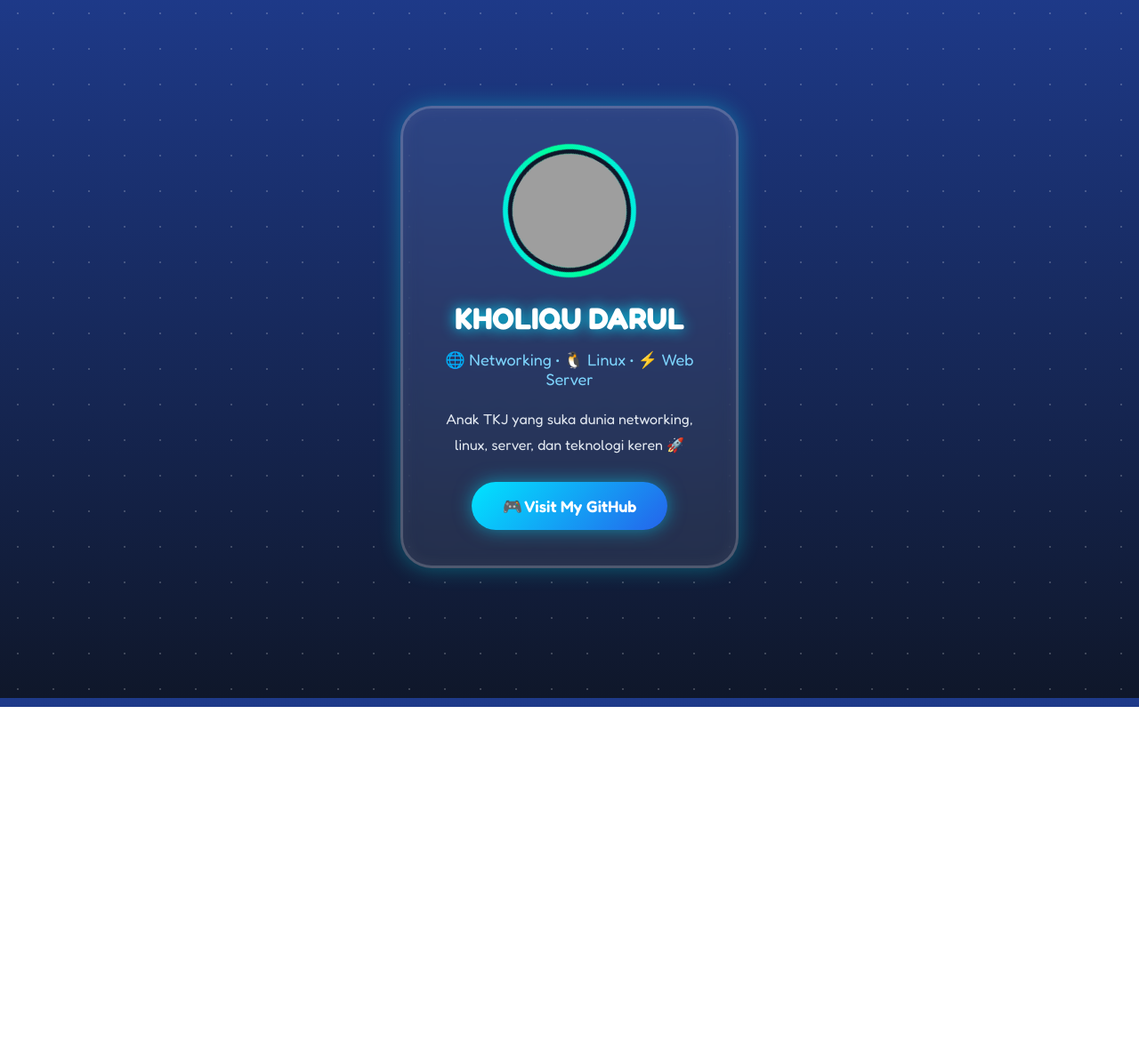
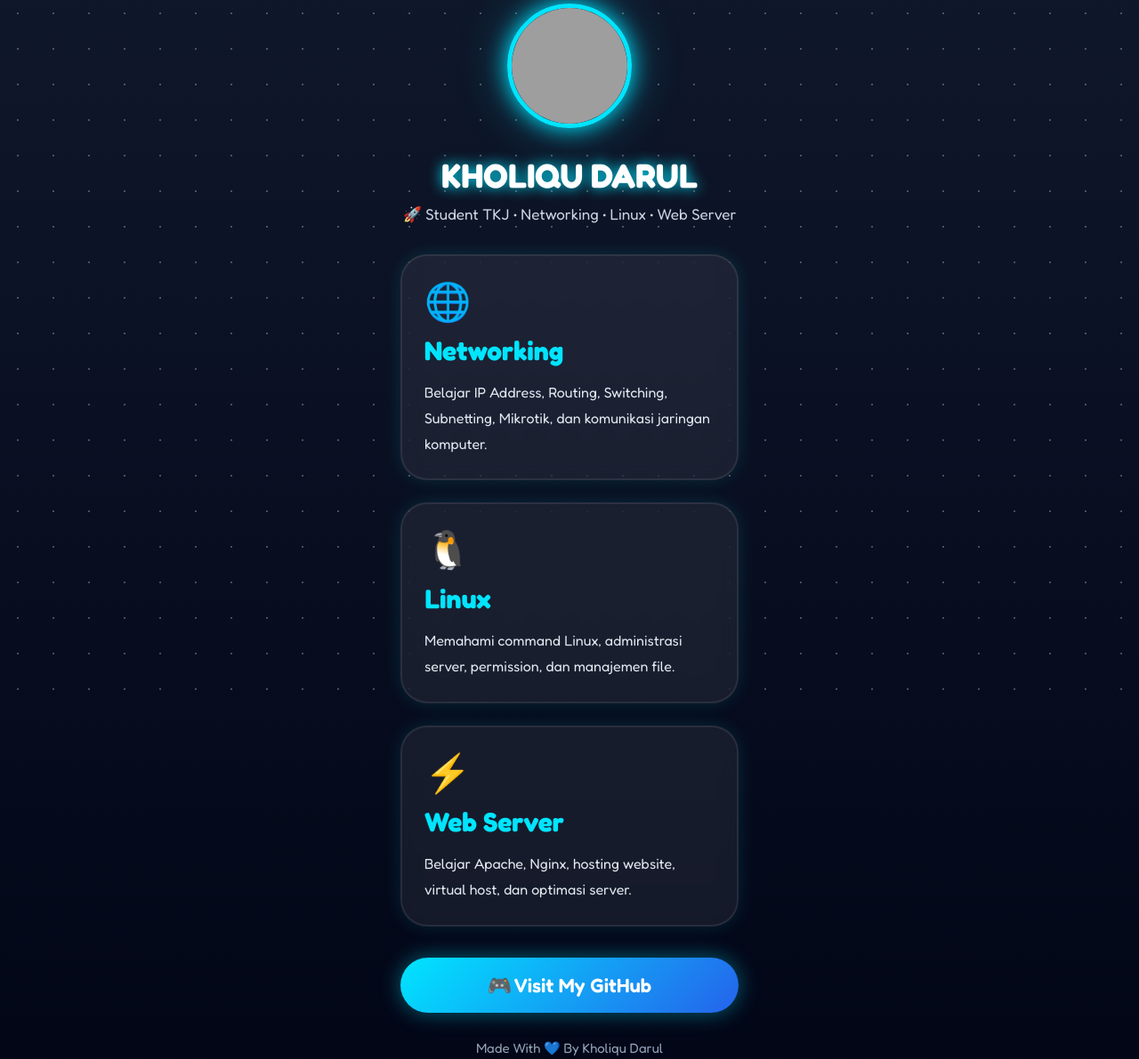
Before and after one commit to kholiqudz/kholiqu, a plain HTML site: page index.html in a window 1280 px wide. Shown: the part 15-1206 px from the top of the page at 89% size. Before the commit the page ends 810 px from the top, so only its background shows below. Drawn offline with Linux system fonts and the light colour scheme; grey boxes are pictures that could not be loaded.

Commit message:
Update index.html

```diff
--- a/index.html
+++ b/index.html
@@ -1,35 +1,13 @@
-<!-- KARTUN GITHUB PROFILE -->
-<section class="cartoon-section">
+<!DOCTYPE html>
+<html lang="id">
+<head>
+<meta charset="UTF-8">
+<meta name="viewport" content="width=device-width, initial-scale=1.0">
+<title>Kholiqu Darul</title>
 
-  <div class="stars"></div>
-
-  <div class="profile-card">
-
-    <div class="avatar-wrap">
-      <img src="https://github.com/kholiqudarul.png" class="avatar">
-    </div>
-
-    <h1>KHOLIQU DARUL</h1>
-
-    <div class="role">
-      🌐 Networking • 🐧 Linux • ⚡ Web Server
-    </div>
-
-    <p>
-      Anak TKJ yang suka dunia networking, linux, server,
-      dan teknologi keren 🚀
-    </p>
-
-    <a href="https://github.com/kholiqudarul" target="_blank">
-      🎮 Visit My GitHub
-    </a>
-
-  </div>
-
-</section>
+<link href="https://fonts.googleapis.com/css2?family=Fredoka:wght@400;500;600;700&display=swap" rel="stylesheet">
 
 <style>
-@import url('https://fonts.googleapis.com/css2?family=Fredoka:wght@400;500;600;700&display=swap');
 
 *{
   margin:0;
@@ -39,25 +17,26 @@
 }
 
 body{
-  min-height:100vh;
   background:
-  linear-gradient(180deg,#1e3a8a,#0f172a);
-  overflow:hidden;
+  linear-gradient(180deg,#0f172a,#020617);
+  overflow-x:hidden;
+  color:white;
 }
 
-/* BINTANG */
-.stars{
-  position:absolute;
+/* BACKGROUND */
+body::before{
+  content:'';
+  position:fixed;
   width:100%;
   height:100%;
   background-image:
-  radial-gradient(white 1px, transparent 1px);
+  radial-gradient(#ffffff44 1px, transparent 1px);
   background-size:40px 40px;
-  opacity:0.2;
-  animation:move 20s linear infinite;
+  animation:stars 20s linear infinite;
+  z-index:-1;
 }
 
-@keyframes move{
+@keyframes stars{
   from{
     transform:translateY(0);
   }
@@ -66,105 +45,219 @@
   }
 }
 
-.cartoon-section{
-  display:flex;
-  justify-content:center;
-  align-items:center;
-  min-height:100vh;
-  padding:20px;
-  position:relative;
+/* CONTAINER */
+.container{
+  width:100%;
+  max-width:430px;
+  margin:auto;
+  padding:25px;
 }
 
-.profile-card{
-  width:380px;
-  background:rgba(255,255,255,0.08);
-  border:3px solid rgba(255,255,255,0.2);
-  backdrop-filter:blur(10px);
-  border-radius:35px;
-  padding:40px 30px;
+/* HEADER */
+.header{
   text-align:center;
+  margin-bottom:35px;
+}
+
+.avatar{
+  width:140px;
+  height:140px;
+  border-radius:50%;
+  border:5px solid #00e5ff;
   box-shadow:
-  0 0 25px rgba(0,255,255,0.3),
-  inset 0 0 20px rgba(255,255,255,0.05);
-  position:relative;
-  z-index:2;
+  0 0 25px #00e5ff,
+  0 0 60px #00e5ff55;
   animation:float 4s ease-in-out infinite;
 }
 
 @keyframes float{
-  0%{
-    transform:translateY(0px);
+  0%,100%{
+    transform:translateY(0);
   }
   50%{
     transform:translateY(-12px);
   }
-  100%{
-    transform:translateY(0px);
-  }
 }
 
-.avatar-wrap{
-  width:150px;
-  height:150px;
-  margin:auto;
-  border-radius:50%;
-  padding:6px;
-  background:
-  linear-gradient(135deg,#00e5ff,#00ff99,#00e5ff);
-  animation:spin 6s linear infinite;
-}
-
-@keyframes spin{
-  100%{
-    transform:rotate(360deg);
-  }
-}
-
-.avatar{
-  width:100%;
-  height:100%;
-  border-radius:50%;
-  object-fit:cover;
-  border:5px solid #0f172a;
-}
-
-.profile-card h1{
-  margin-top:25px;
+.header h1{
+  margin-top:20px;
+  font-size:38px;
   color:white;
-  font-size:34px;
   text-shadow:0 0 15px #00e5ff;
 }
 
-.role{
-  margin-top:15px;
-  color:#7dd3fc;
-  font-size:18px;
+.header p{
+  margin-top:10px;
+  color:#cbd5e1;
+  font-size:17px;
 }
 
-.profile-card p{
-  margin-top:20px;
+/* CARD */
+.card{
+  background:rgba(255,255,255,0.07);
+  border:2px solid rgba(255,255,255,0.08);
+  border-radius:30px;
+  padding:25px;
+  margin-bottom:25px;
+  backdrop-filter:blur(10px);
+  box-shadow:0 0 20px rgba(0,255,255,0.12);
+  transition:0.4s;
+}
+
+.card:hover{
+  transform:translateY(-8px) scale(1.03);
+  box-shadow:0 0 30px #00e5ff;
+}
+
+.icon{
+  font-size:42px;
+  margin-bottom:12px;
+}
+
+.card h2{
+  color:#00e5ff;
+  font-size:30px;
+  margin-bottom:15px;
+}
+
+.card p{
   color:#e2e8f0;
   line-height:1.8;
   font-size:16px;
 }
 
-.profile-card a{
-  display:inline-block;
-  margin-top:28px;
-  padding:16px 35px;
-  border-radius:50px;
+/* GITHUB BUTTON */
+.github{
+  margin-top:35px;
+  text-align:center;
+}
+
+.github a{
+  display:flex;
+  align-items:center;
+  justify-content:center;
+  gap:12px;
+  text-decoration:none;
   background:
   linear-gradient(135deg,#00e5ff,#2563eb);
+  padding:18px;
+  border-radius:60px;
   color:white;
-  text-decoration:none;
-  font-size:18px;
+  font-size:22px;
   font-weight:600;
+  box-shadow:0 0 25px rgba(0,229,255,0.4);
   transition:0.4s;
-  box-shadow:0 0 20px rgba(0,229,255,0.5);
 }
 
-.profile-card a:hover{
-  transform:scale(1.1) rotate(-2deg);
-  box-shadow:0 0 35px #00e5ff;
+.github a:hover{
+  transform:scale(1.08);
+  box-shadow:0 0 40px #00e5ff;
 }
+
+/* FOOTER */
+.footer{
+  margin-top:30px;
+  text-align:center;
+  color:#94a3b8;
+  font-size:15px;
+}
+
+/* CLOUD */
+.cloud{
+  position:absolute;
+  width:120px;
+  opacity:0.15;
+}
+
+.cloud1{
+  top:80px;
+  left:-20px;
+}
+
+.cloud2{
+  bottom:100px;
+  right:-20px;
+}
+
 </style>
+</head>
+<body>
+
+<div class="container">
+
+  <!-- HEADER -->
+  <div class="header">
+
+    <img
+      src="https://github.com/kholiqudarul.png"
+      class="avatar"
+    >
+
+    <h1>KHOLIQU DARUL</h1>
+
+    <p>
+      🚀 Student TKJ • Networking • Linux • Web Server
+    </p>
+
+  </div>
+
+  <!-- CARD 1 -->
+  <div class="card">
+
+    <div class="icon">🌐</div>
+
+    <h2>Networking</h2>
+
+    <p>
+      Belajar IP Address, Routing, Switching, Subnetting,
+      Mikrotik, dan komunikasi jaringan komputer.
+    </p>
+
+  </div>
+
+  <!-- CARD 2 -->
+  <div class="card">
+
+    <div class="icon">🐧</div>
+
+    <h2>Linux</h2>
+
+    <p>
+      Memahami command Linux, administrasi server,
+      permission, dan manajemen file.
+    </p>
+
+  </div>
+
+  <!-- CARD 3 -->
+  <div class="card">
+
+    <div class="icon">⚡</div>
+
+    <h2>Web Server</h2>
+
+    <p>
+      Belajar Apache, Nginx, hosting website,
+      virtual host, dan optimasi server.
+    </p>
+
+  </div>
+
+  <!-- GITHUB -->
+  <div class="github">
+
+    <a href="https://github.com/kholiqudarul" target="_blank">
+      🎮 Visit My GitHub
+    </a>
+
+  </div>
+
+  <!-- FOOTER -->
+  <div class="footer">
+    Made With 💙 By Kholiqu Darul
+  </div>
+
+</div>
+
+</body>
+</html>
```
